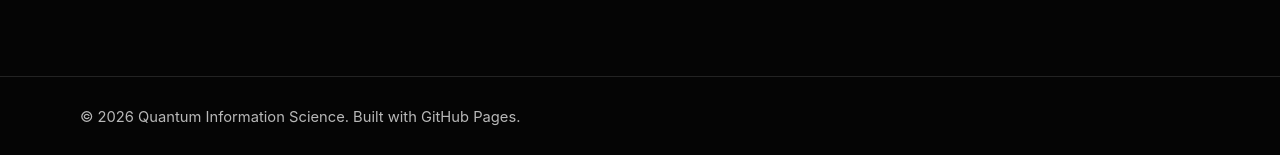
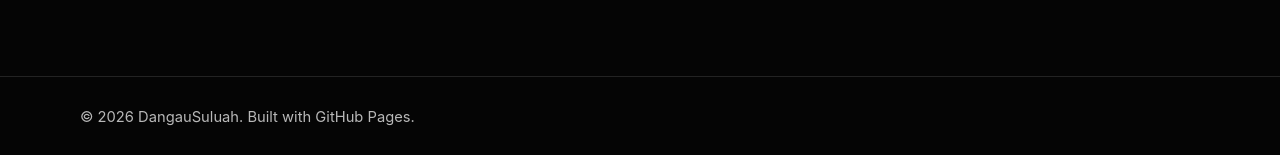
Before and after one commit to dangausuluah/dangausuluah.github.io, a Jekyll site: the page built from index.md, in a window 1280 px wide and 1259 px high. Shown: the part 1101-1256 px from the top of the window. Built offline with Jekyll 4.4.1, drawn with Linux system fonts in a browser that asks for light colours.

Commit message:
Update footer.html

```diff
--- a/_includes/footer.html
+++ b/_includes/footer.html
@@ -1,5 +1,5 @@
 <footer>
   <div class="container">
-    © 2026 Quantum Information Science. Built with GitHub Pages.
+    © 2026 DangauSuluah. Built with GitHub Pages.
   </div>
 </footer>
```
